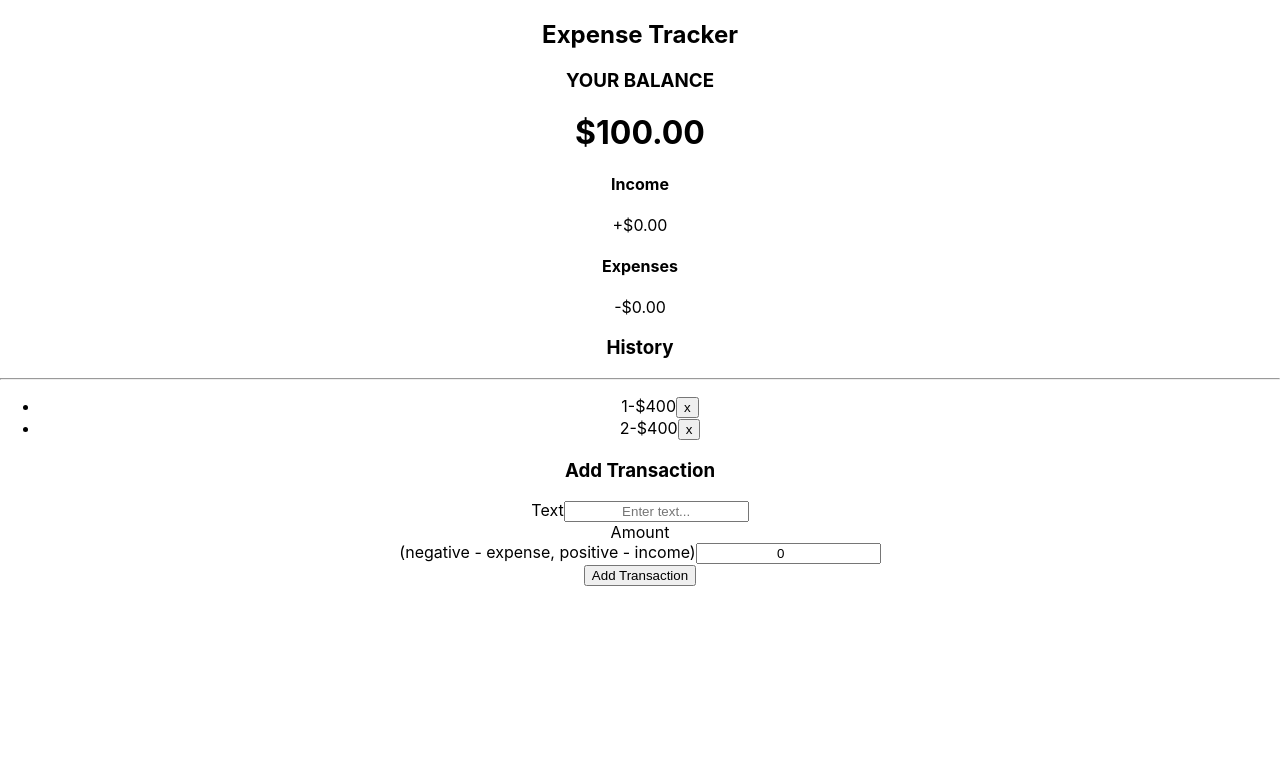
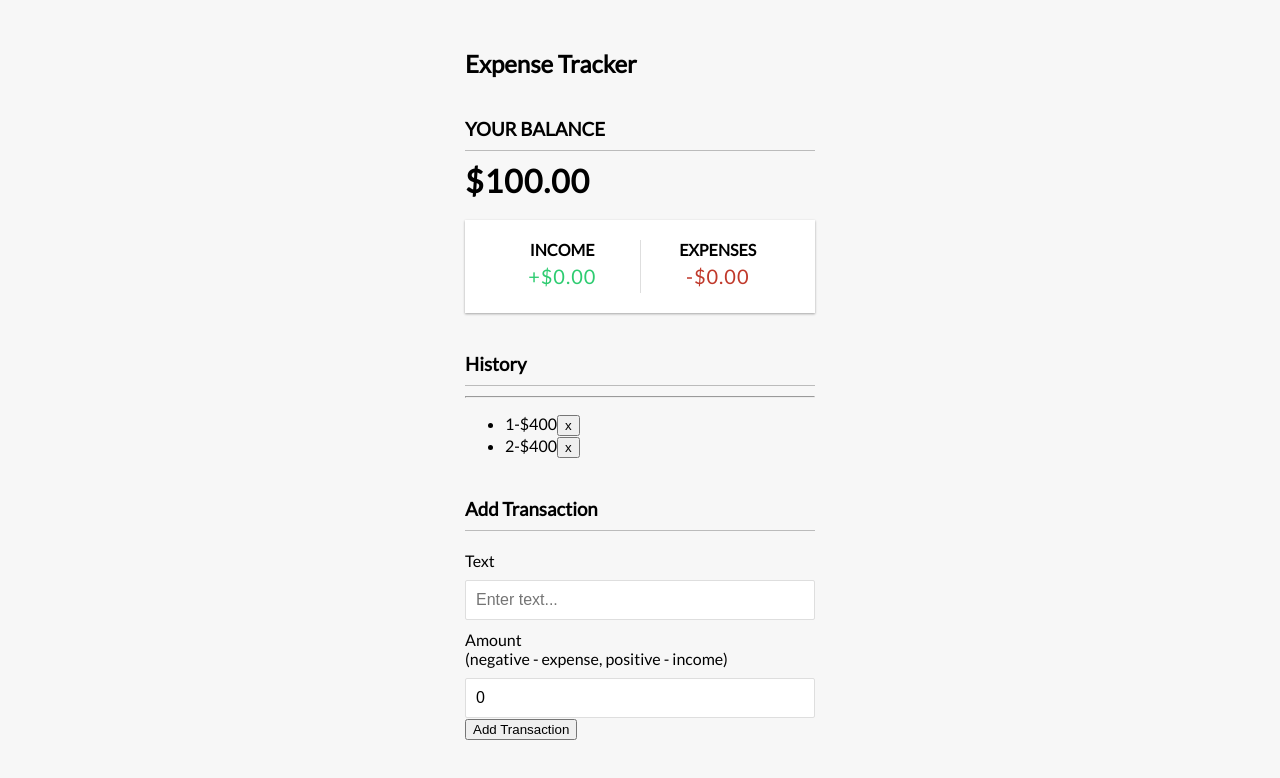
Before and after one commit to TalhaAhmedAI/expense_tracker_pwa, a React (Create React App) app: page / in a window 1280 px wide. Shown: the top 778 px of the page. Built offline with nearby package versions, Linux system fonts and the light colour scheme.

Commit message:
Update App.css
Added styles to it.

```diff
--- a/src/App.css
+++ b/src/App.css
@@ -1,5 +1,151 @@
 @import url("https://fonts.googleapis.com/css?family=Lato&display=swap");
 
+:root {
+  --box-shadow: 0 1px 3px rgba(0, 0, 0, 0.12), 0 1px 2px rgba(0, 0, 0, 0.24);
+}
+
 * {
+  box-sizing: border-box;
+}
+
+body {
+  background-color: #f7f7f7;
+  display: flex;
+  flex-direction: column;
+  align-items: center;
+  justify-content: center;
+  min-height: 100vh;
+  margin: 0;
+  font-family: "Lato", sans-serif;
+}
+
+.container {
+  margin: 30px auto;
+  width: 350px;
+}
+
+h1 {
+  letter-spacing: 1px;
+  margin: 0;
+}
+
+h3 {
+  border-bottom: 1px solid #bbb;
+  padding-bottom: 10px;
+  margin: 40px 0 10px;
+}
+
+h4 {
+  margin: 0;
+  text-transform: uppercase;
+}
+
+.inc-exp-container {
+  background-color: #fff;
+  box-shadow: var(--box-shadow);
+  padding: 20px;
+  display: flex;
+  justify-content: space-between;
+  margin: 20px 0;
+}
+
+.inc-exp-container > div {
+  flex: 1;
   text-align: center;
 }
+
+.inc-exp-container > div:first-of-type {
+  border-right: 1px solid #dedede;
+}
+
+.money {
+  font-size: 20px;
+  letter-spacing: 1px;
+  margin: 5px 0;
+}
+
+.money.plus {
+  color: #2ecc71;
+}
+
+.money.minus {
+  color: #c0392b;
+}
+
+label {
+  display: inline-block;
+  margin: 10px 0;
+}
+
+input[type="text"],
+input[type="number"] {
+  border: 1px solid #dedede;
+  border-radius: 2px;
+  display: block;
+  font-size: 16px;
+  padding: 10px;
+  width: 100%;
+}
+
+.btn {
+  cursor: pointer;
+  background-color: #9c88ff;
+  box-shadow: var(--box-shadow);
+  color: #fff;
+  border: 0;
+  display: block;
+  font-size: 16px;
+  margin: 10px 0 30px;
+  padding: 10px;
+  width: 100%;
+}
+
+.btn:focus,
+.delete-btn:focus {
+  outline: 0;
+}
+
+.list {
+  list-style-type: none;
+  padding: 0;
+  margin-bottom: 40px;
+}
+
+.list li {
+  background-color: #fff;
+  box-shadow: var(--box-shadow);
+  color: #333;
+  display: flex;
+  justify-content: space-between;
+  position: relative;
+  padding: 10px;
+  margin: 10px 0;
+}
+
+.list li.plus {
+  border-right: 5px solid #2ecc71;
+}
+
+.list li.minus {
+  border-right: 5px solid #c0392b;
+}
+
+.delete-btn {
+  cursor: pointer;
+  background-color: #e74c3c;
+  border: 0;
+  color: #fff;
+  font-size: 20px;
+  line-height: 20px;
+  padding: 2px 5px;
+  position: absolute;
+  top: 50%;
+  left: 0;
+  transform: translate(-100%, -50%);
+  opacity: 0;
+  transition: opacity 0.3s ease;
+}
+
+.list li:hover .delete-btn {
+  opacity: 1;
+}
```
